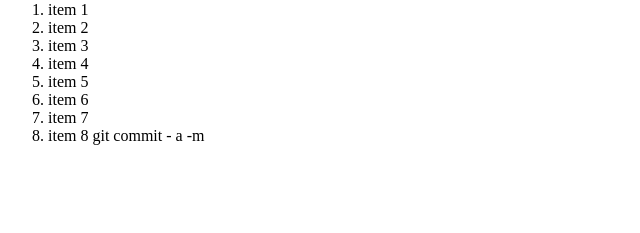
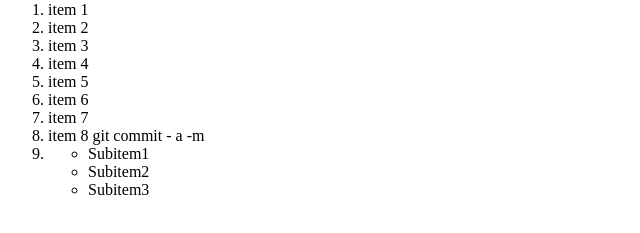
Before and after one commit to Nickolas-Pedroso/MyPim1, a plain HTML site: page index.html in a window 1280 px wide. Shown: the part 79-312 px from the top of the page, without its empty margins (0-640 px from the left). Drawn offline with Linux system fonts and the light colour scheme.

Commit message:
Adicionado subitems

```diff
--- a/index.html
+++ b/index.html
@@ -17,6 +17,14 @@
         <li>item 6</li>
         <li>item 7</li>
         <li>item 8 git commit - a -m </li>
+        <li>
+            <ul>
+                <li>Subitem1</li>
+                <li>Subitem2</li>
+                <li>Subitem3</li>
+            </ul>
+        </li>
+
     </ol>
 </body>
 </html>
```
